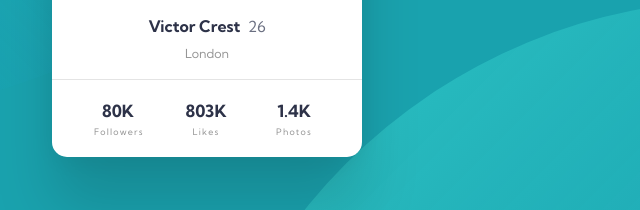
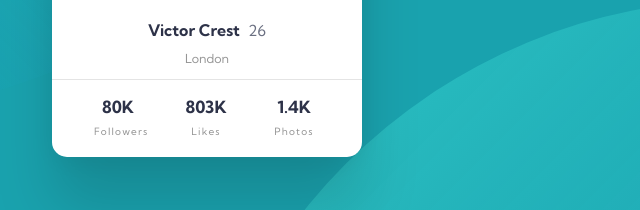
Before and after one commit to FarisPalayi/Profile-card-component, a plain HTML site: page index.html in a window 1280 px wide. Shown: the part 409-619 px from the top of the page, 433-1073 px from the left. Drawn offline with Linux system fonts and the light colour scheme.

Commit message:
🔼 Accessibility improvements

```diff
--- a/index.html
+++ b/index.html
@@ -14,21 +14,21 @@
 </head>
 <body>
 
-  <main>
     <article class="card">
       <div class="details-container">
-        <div class="avatar-container"><img class="avatar" src="./images/image-victor.jpg" alt="victor's avatar"></div>
-        <div class="details"><h1 class="name" title="About Victor Crest">Victor Crest</h1><p class="place">London</p></div>
+        <div class="avatar-container"> <img class="avatar" src="./images/image-victor.jpg" alt="victor's avatar"> </div>
+        <div class="details">
+          <div class="name-and-age-container"> <h1 class="name" title="About Victor Crest">Victor Crest</h1> <p class="age">26</p> </div>
+          <p class="place">London</p> </div>
       </div>
       <div class="stats-container">
         <ul>
-          <li><h3 class="stat-number">80K</h3><p class="stat-name">Followers</p></li>
-          <li><h3 class="stat-number">803K</h3><p class="stat-name">Likes</p></li>
-          <li><h3 class="stat-number">1.4K</h3><p class="stat-name">Photos</p></li>
+          <li><span class="stat-number">80K</span><span class="stat-name">Followers</span></li>
+          <li><span class="stat-number">803K</span><span class="stat-name">Likes</span></li>
+          <li><span class="stat-number">1.4K</span><span class="stat-name">Photos</span></li>
         </ul>
       </div>
     </article>
-  </main>
 
 </body>
 </html>
--- a/style.css
+++ b/style.css
@@ -30,13 +30,9 @@ body {
 }
 
 /* ===================== BACKGROUND IMAGES ======================== */
-main {
-  width: 100%;
-  height: 100%;
-}
 
-main:before,
-main:after {
+body:before,
+body:after {
   content: "";
   position: absolute;
   background-size: contain;
@@ -45,7 +41,7 @@ main:after {
   z-index: -1;
 }
 
-main:before {
+body:before {
   width: 120%;
   height: 135%;
   top: -70%;
@@ -66,7 +62,7 @@ main:before {
   }
 }
 
-main:after {
+body:after {
   width: 230%;
   height: 140%;
   right: -178%;
@@ -93,8 +89,8 @@ main:after {
     background-repeat: no-repeat;
     background-position: right 51vw bottom 35vh, left 51vw top 46vh;
   }
-  main:before,
-  main:after{
+  body:before,
+  body:after{
     display: none;
   }
 }
@@ -145,8 +141,7 @@ main:after {
   background-repeat: no-repeat;
 }
 
-.details-container:before {
-  /* when image isn't loaded */
+.details-container:before { /* when image isn't loaded */
   content: "";
   position: absolute;
   width: 100%;
@@ -177,8 +172,7 @@ main:after {
   background-color: rgb(89, 202, 212);
 }
 
-.avatar-container:before {
-  /* when image isn't loaded */
+.avatar-container:before { /* when image isn't loaded */
   content: "";
   position: absolute;
   width: 100%;
@@ -206,7 +200,7 @@ main:after {
   aspect-ratio: 1/1;
 
   opacity: 0;
-  animation: avatar 300ms 900ms forwards;
+  animation: avatar 400ms 1000ms forwards;
 }
 
 @keyframes avatar {
@@ -228,6 +222,7 @@ main:after {
 }
 
 .name {
+  display: inline-block;
   font-size: 1rem;
   font-weight: 700;
   cursor: pointer;
@@ -239,8 +234,13 @@ main:after {
   outline: none;
 }
 
-.name:after {
-  content: " 26";
+.name-and-age-container{
+  display: inline-block;
+  white-space: nowrap;
+}
+
+.age {
+  display: inline-block;
   padding-top: 5px;
   padding-left: 4px;
   font-size: 0.95rem;
@@ -290,13 +290,14 @@ main:after {
 }
 
 .stat-number {
+  display: block;
   font-size: 1.05rem;
   font-weight: 700;
 }
 
 .stat-name {
-  padding-top: 5px;
-  font-size: 0.56rem;
+  padding-top: 12px;
+  font-size: 0.63rem;
   letter-spacing: 1.2px;
   color: rgb(147, 147, 147);
 }
```
